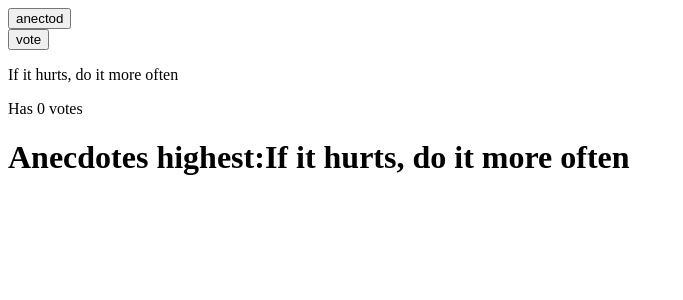
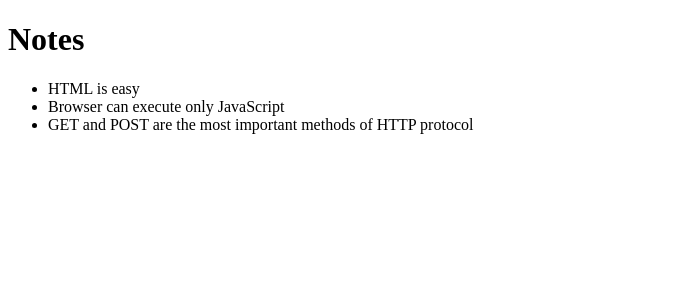
Before and after one commit to aeahmed-rc/fullstack, a React (Create React App) app: page / in a window 1280 px wide. Shown: the top 300 px of the page, without its empty margins (0-683 px from the left). Built offline with nearby package versions, Linux system fonts and the light colour scheme.

Commit message:
using different modules

```diff
--- a/src/App.js
+++ b/src/App.js
@@ -1,103 +1,20 @@
+import Note from './Components/Notes'
 
 
-import { useState } from 'react'
 
-const Display =()=>{
-  return(
+const App = ({notes}) => {
+
+  return (
     <div>
-      <h1>Give Feedback</h1>
+      <h1>Notes</h1>
+      <ul>
+        {notes.map(
+          note => <Note key={note.id} note={note}/>
+
+            )}
+      </ul>
     </div>
-
   )
 }
 
-const Button =(props)=>{
-  // console.log('props value is ' ,props)
-  return(
-    <div>
-  <button onClick={props.handleClick}>{props.text}</button>
-    </div>
-
-     )
-
-}
-const Stats =(props)=>{
-  console.log(props)
-  return(
-  <div>
-    <p>
-      {props.anecdotes[props.value]}
-    </p>
-
-  </div>
-
-
-  )
-
-}
-const Votes =(props)=>{
-console.log("Votes",props)
-
-return(
-
-  <div>
-    Has {props.vote[props.selected]} votes
-    <h1>Anecdotes highest:
-      {props.anecdotes[props.high]}
-      </h1>
-  </div>
-)
-}
-
-const App = () => {
-  const anecdotes = [
-    'If it hurts, do it more often',
-    'Adding manpower to a late software project makes it later!',
-    'The first 90 percent of the code accounts for the first 10 percent of the development time...The remaining 10 percent of the code accounts for the other 90 percent of the development time.',
-    'Any fool can write code that a computer can understand. Good programmers write code that humans can understand.',
-    'Premature optimization is the root of all evil.',
-    'Debugging is twice as hard as writing the code in the first place. Therefore, if you write the code as cleverly as possible, you are, by definition, not smart enough to debug it.',
-    'Programming without an extremely heavy use of console.log is same as if a doctor would refuse to use x-rays or blood tests when diagnosing patients'
-  ]
-  // save clicks of each button to its own state
-  const [selected,setSelected] = useState(0)
-  // const [vote,setVote]=useState(0)
-  const [storedVotes,setVotes]=useState(Array(anecdotes.length).fill(0))
-
-  console.log(storedVotes)
-  const handleAn =()=>{
-    let ran = Math.floor(Math.random()*anecdotes.length)
-    console.log(ran)
-
-    setSelected(ran)
-
-    // setVote(0)
-  }
-  const handleVote =()=>{
-    // setVote(vote+1)
-const newState = [...storedVotes]
-newState[selected] +=1
-setVotes(newState)
-
-
-  }
- const  getHighest =()=>{
-  // loop through array and get highest value and its index
-  let high = Math.max(...storedVotes)
-  let index = storedVotes.indexOf(high)
-  return index
-}
-
-return(
-  <div>
-    <Button handleClick={handleAn} text="anectod"/>
-    <Button handleClick={handleVote} text="vote"/>
-    <Stats anecdotes={anecdotes} value={selected}/>
-    <Votes vote={storedVotes} selected={selected} anecdotes={anecdotes} high={getHighest()}/>
-
-  </div>
-)
-
-}
-
 export default App
--- /dev/null
+++ b/src/Components/Notes.js
@@ -0,0 +1,9 @@
+import React from 'react'
+
+const Note = ({ note }) => {
+  return (
+    <li>{note.content}</li>
+  )
+}
+
+export default Note
--- a/src/index.js
+++ b/src/index.js
@@ -3,6 +3,27 @@
 
 import App from './App'
 
+const notes = [
+  {
+    id: 1,
+    content: 'HTML is easy',
+    date: '2019-05-30T17:30:31.098Z',
+    important: true
+  },
+  {
+    id: 2,
+    content: 'Browser can execute only JavaScript',
+    date: '2019-05-30T18:39:34.091Z',
+    important: false
+  },
+  {
+    id: 3,
+    content: 'GET and POST are the most important methods of HTTP protocol',
+    date: '2019-05-30T19:20:14.298Z',
+    important: true
+  }
+]
 
-
-ReactDOM.createRoot(document.getElementById('root')).render(<App />)
+ReactDOM.createRoot(document.getElementById('root')).render(
+  <App notes={notes} />
+)
```
